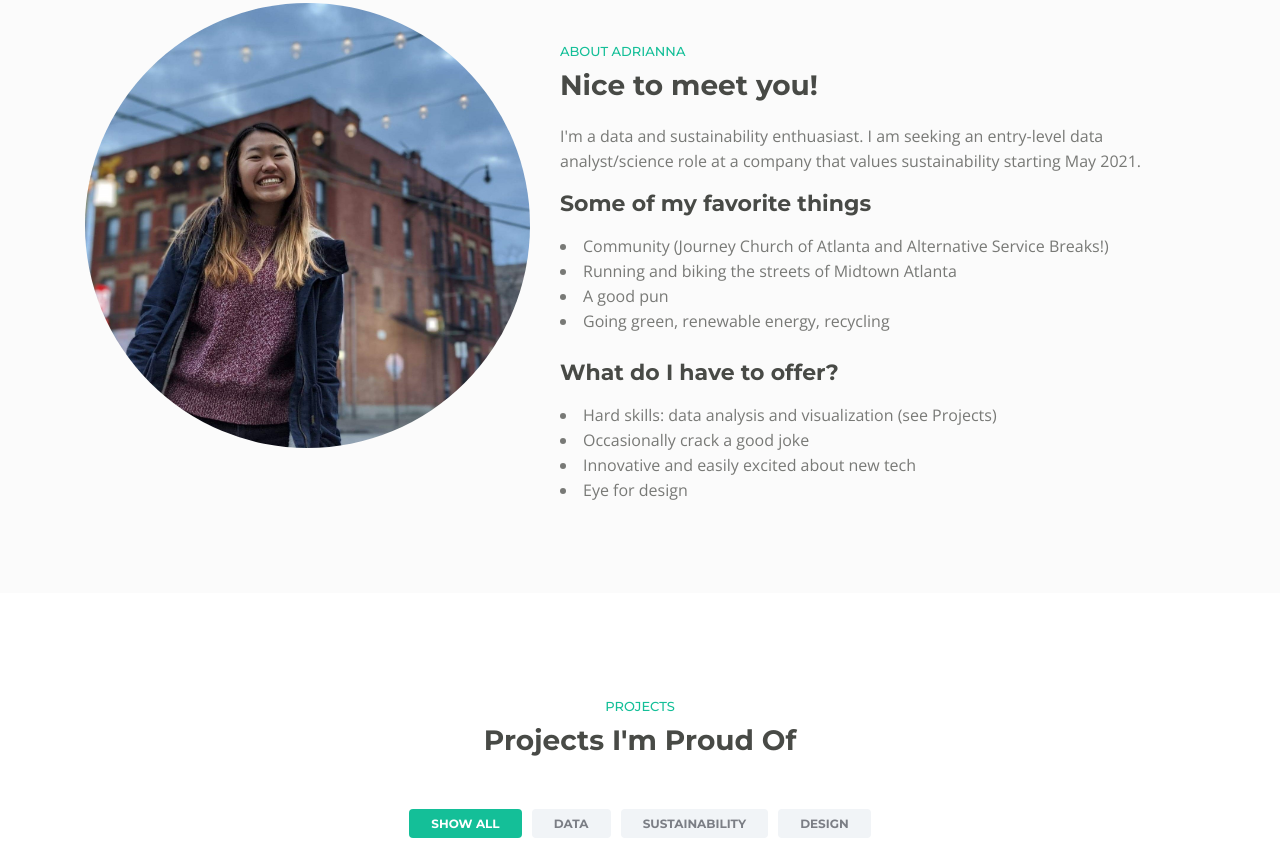
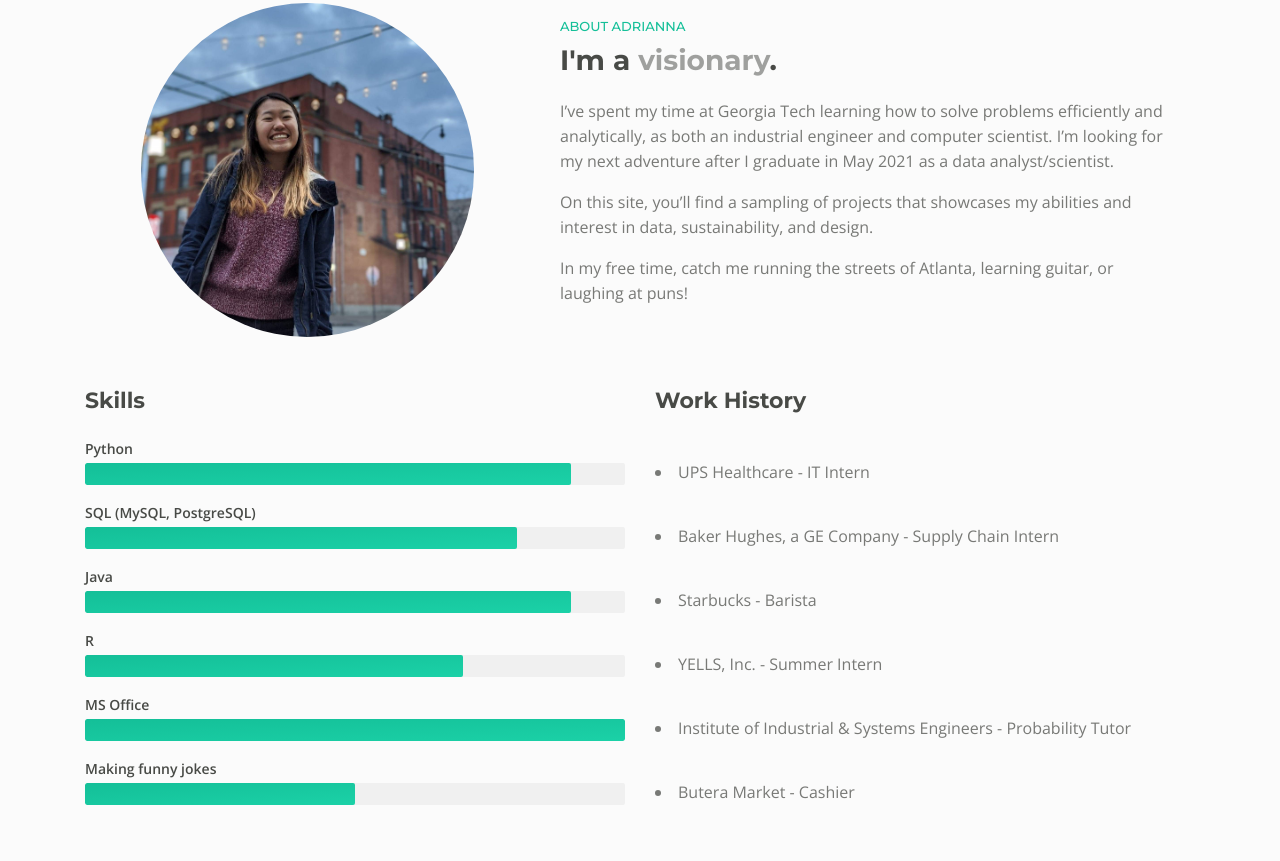
Before and after one commit to adriannafu/adriannafu.github.io, a plain HTML site: page index.html in a window 1280 px wide. Shown: the part 999-1860 px from the top of the page. Drawn offline with nearby package versions, Linux system fonts and the light colour scheme.

Commit message:
Updated ABOUT section!

```diff
--- a/css/styles.css
+++ b/css/styles.css
@@ -1092,7 +1092,7 @@ input[type='checkbox'] {
 	vertical-align: 20%;
 }
 
-.tabs #tab-1 .progress-container {
+/*.tabs #tab-1 .progress-container {
 	margin-top: 1.5rem;
 }
 
@@ -1127,8 +1127,64 @@ input[type='checkbox'] {
 .tabs #tab-1 .progress-bar.third {
 	width: 90%;
 }
-
-.tabs #tab-2 .list-unstyled {
+*/
+
+/*PROGRESS BARS edited*/
+
+.progress-container {
+	margin-top: 1.5rem;
+}
+
+.progress-container .title {
+	margin-bottom: 0.25rem;
+	color: #484a46;
+	font: 600 0.875rem/1.25rem "Open Sans", sans-serif;
+}
+
+.progress {
+	height: 1.375rem;
+	margin-bottom: 1.125rem;
+	border-radius: 0.125rem;
+	background-color: #f0f0f0;
+}
+
+.progress-bar {
+	display: block;
+	padding-left: 1.5rem;
+	border-radius: 0.125rem;
+	background: linear-gradient(to bottom right, #14bf98, #1bd1a7);
+}
+
+.progress-bar.first {
+	width: 90%;
+}
+
+.progress-bar.second {
+	width: 80%;
+}
+
+.progress-bar.third {
+	width: 90%;
+}
+
+.progress-bar.fourth {
+	width: 70%;
+}
+
+.progress-bar.fifth {
+	width: 100%;
+}
+
+.progress-bar.sixth {
+	width: 50%;
+}
+
+
+
+/*END PROGRESS BARS edited*/
+
+
+/*.tabs #tab-2 .list-unstyled {
 	margin-top: 1.75rem;
 	margin-bottom: 0;
 	vertical-align: top;
@@ -1148,6 +1204,32 @@ input[type='checkbox'] {
 .tabs #tab-2 .list-unstyled .media-body {
 	margin-left: 0.875rem;
 }
+*/
+
+/*BEGIN BULLET LIST edited*/
+
+.list-unstyled {
+	margin-top: 1.75rem;
+	margin-bottom: 0;
+	vertical-align: top;
+}
+
+.list-unstyled .media {
+	margin-bottom: 2rem;
+}
+
+.list-unstyled .media-bullet {
+	color: #14bf98;
+	font-weight: 600;
+	font-size: 2rem;
+	line-height: 2rem;
+}
+
+.list-unstyled .media-body {
+	margin-left: 0.875rem;
+}
+
+/*END BULLET LIST edited*/
 
 .tabs #tab-3 .list-unstyled .fas {
 	color: #14bf98;
--- a/index.html
+++ b/index.html
@@ -102,30 +102,106 @@
             <div class="row">
                 <div class="col-lg-4 col-xl-5">
                     <div class="image-container" align="center">
-                        <img style="border-radius:50%" class="img-fluid" src="images/me2.jpg" alt="alternative">
+                        <img style="border-radius:50%; width: 75%; height: 75%" class="img-fluid" src="images/me2.jpg" alt="alternative">
+
                     </div> <!-- end of image-container -->
+                    <br><br>
                 </div> <!-- end of col -->
                 <div class="col-lg-8 col-xl-7">
                     <div class="text-container">
-                        <br>
+
                         <div class="section-title">ABOUT ADRIANNA</div>
-                        <h2>Nice to meet you!</h2>
-                        <p>I'm a data and sustainability enthuasiast. I am seeking an entry-level data analyst/science role at a company that values sustainability starting May 2021.</p>
-                        <h3>Some of my favorite things</h3>
-                        <li>Community (Journey Church of Atlanta and Alternative Service Breaks!)</li>
-                        <li>Running and biking the streets of Midtown Atlanta</li>
-                        <li>A good pun</li>
-                        <li>Going green, renewable energy, recycling</li><br>
-                        <h3>What do I have to offer?</h3>
-                        <li>Hard skills: data analysis and visualization (see Projects)</li>
-                        <li>Occasionally crack a good joke</li>
-                        <li>Innovative and easily excited about new tech</li>
-                        <li>Eye for design</li>
+                        <h2>I'm a <span id="js-rotating">student, data enthusiast, Christian, visionary</span>.</h2>
+                        <p>I’ve spent my time at Georgia Tech learning how to solve problems efficiently and analytically, as both an industrial engineer and computer scientist. I’m looking for my next adventure after I graduate in May 2021 as a data analyst/scientist.</p>
+                        <p>On this site, you’ll find a sampling of projects that showcases my abilities and interest in data, sustainability, and design.</p>
+                        <p>In my free time, catch me running the streets of Atlanta, learning guitar, or laughing at puns!  </p>
 
 
                     </div> <!-- end of text-container -->
                 </div> <!-- end of col -->
             </div> <!-- end of row -->
+
+             <div class="row">
+                <div class="col-lg-6 col-xl-6">
+                    <h3>Skills</h3>
+                    <!-- Progress Bars -->
+                    <div class="progress-container">
+                        <div class="title">Python</div>
+                        <div class="progress">
+                            <div class="progress-bar first" role="progressbar" aria-valuenow="90" aria-valuemin="0" aria-valuemax="100"></div>
+                        </div>
+                        <div class="title">SQL (MySQL, PostgreSQL)</div>
+                        <div class="progress">
+                            <div class="progress-bar second" role="progressbar" aria-valuenow="80" aria-valuemin="0" aria-valuemax="100"></div>
+                        </div>
+                        <div class="title">Java</div>
+                        <div class="progress">
+                            <div class="progress-bar third" role="progressbar" aria-valuenow="90" aria-valuemin="0" aria-valuemax="100"></div>
+                        </div>
+                        <div class="title">R</div>
+                        <div class="progress">
+                            <div class="progress-bar fourth" role="progressbar" aria-valuenow="70" aria-valuemin="0" aria-valuemax="100"></div>
+                        </div>
+                        <div class="title">MS Office</div>
+                        <div class="progress">
+                            <div class="progress-bar fifth" role="progressbar" aria-valuenow="100" aria-valuemin="0" aria-valuemax="100"></div>
+                        </div>
+                        <div class="title">Making funny jokes</div>
+                        <div class="progress">
+                            <div class="progress-bar sixth" role="progressbar" aria-valuenow="50" aria-valuemin="0" aria-valuemax="100"></div>
+                        </div>
+                        <br>
+                    </div> <!-- end of progress-container -->
+                    <!-- end of progress bars -->
+                </div> <!-- end of first col -->
+
+                <div class="col-lg-6 col-xl-6">
+                    <h3>Work History</h3>
+<!--                     <ul class="list-unstyled li-space-lg">
+                        <li class="media">
+                            <i class="fas fa-square"></i>
+                            <div class="media-body">UPS Healthcare - IT Intern</div>
+                        </li>
+                        <li class="media">
+                            <i class="fas fa-square"></i>
+                            <div class="media-body">Baker Hughes, a GE Company - Supply Chain Intern</div>
+                        </li>
+                        <li class="media">
+                            <i class="fas fa-square"></i>
+                            <div class="media-body">Starbucks - Barista</div>
+                        </li>
+                        <li class="media">
+                            <i class="fas fa-square"></i>
+                            <div class="media-body">Youth Empowerment through Learning, Leading, & Serving (YELLS) - Summer Intern</div>
+                        </li>
+                        <li class="media">
+                            <i class="fas fa-square"></i>
+                            <div class="media-body">Industrial and Systems Engineering - Probability Tutor</div>
+                        </li>
+                    </ul>
+ -->
+
+                        <p style="margin-bottom: 45px"></p>
+                        <li>UPS Healthcare - IT Intern</li>
+                        <p style="margin-bottom: 39px"></p>
+                        <li>Baker Hughes, a GE Company - Supply Chain Intern</li>
+                        <p style="margin-bottom: 39px"></p>
+                        <li>Starbucks - Barista</li>
+                        <p style="margin-bottom: 39px"></p>
+                        <li>YELLS, Inc. - Summer Intern</li>
+                        <p style="margin-bottom: 39px"></p>
+                        <li>Institute of Industrial & Systems Engineers - Probability Tutor</li>
+                        <p style="margin-bottom: 39px"></p>
+                        <li>Butera Market - Cashier</li>
+
+                        <br>
+
+
+
+                </div>
+            </div>
+
+
         </div> <!-- end of container -->
     </div> <!-- end of counter -->
     <!-- end of about -->
@@ -475,8 +551,7 @@
                 <div class="col-lg-12">
                     <div class="text-container" class="text-wrap">
                         <div class="section-title">CONTACT</div>
-                        <h2>Let's chat!</h2>
-                        <h2 style="word-wrap:break-word">Reach out to me at <a style="color:#14bf98;" href="mailto:adriannafu@gmail.com">adriannafu@gmail.com</a></h2>
+                        <h2 style="word-wrap:break-word">Reach out to me at <a style="color:#14bf98;" href="mailto:adriannafu@gmail.com">adriannafu@gmail.com</a> if you want to chat!</h2>
                     </div> <!-- end of text-container -->
                 </div> <!-- end of col -->
             </div> <!-- end of row -->
```
